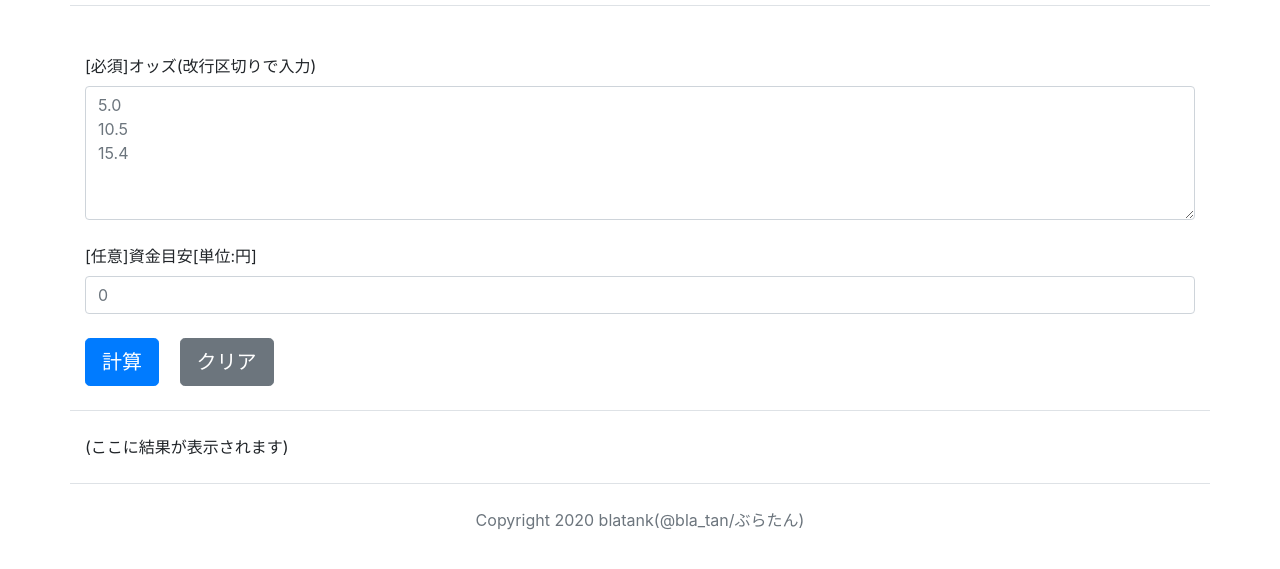
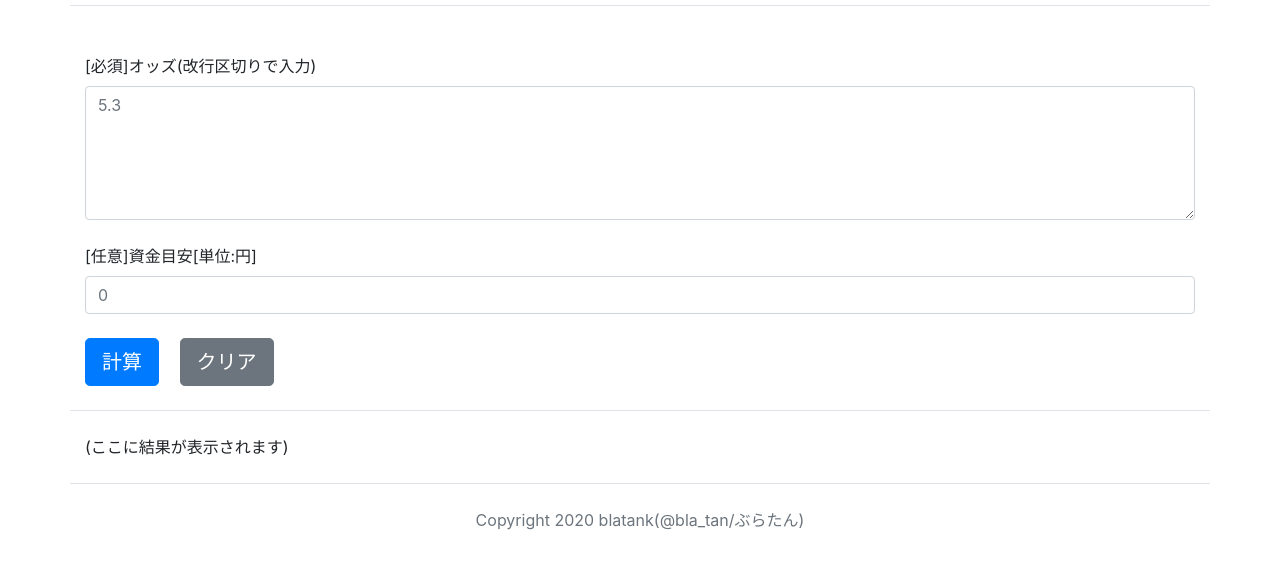
Before and after one commit to blatank/SysntheticOddsCalc, a plain HTML site: page index.html in a window 1280 px wide. Shown: the part 67-636 px from the top of the page. Drawn offline with nearby package versions, Linux system fonts and the light colour scheme.

Commit message:
ブラウザによってtextareaプレースホルダーが改行されたりされなかったりするので、改行自体やめた

```diff
--- a/index.html
+++ b/index.html
@@ -26,7 +26,7 @@
 
       <div class="mb-4">
         <label for="odds">[必須]オッズ(改行区切りで入力)</label>
-        <textarea name="" id="odds" rows="5" class="form-control" placeholder="5.0&#13;&#10;10.5&#13;&#10;15.4"></textarea>
+        <textarea name="" id="odds" rows="5" class="form-control" placeholder="5.3"></textarea>
       </div>
 
       <div class="mb-4">
```
